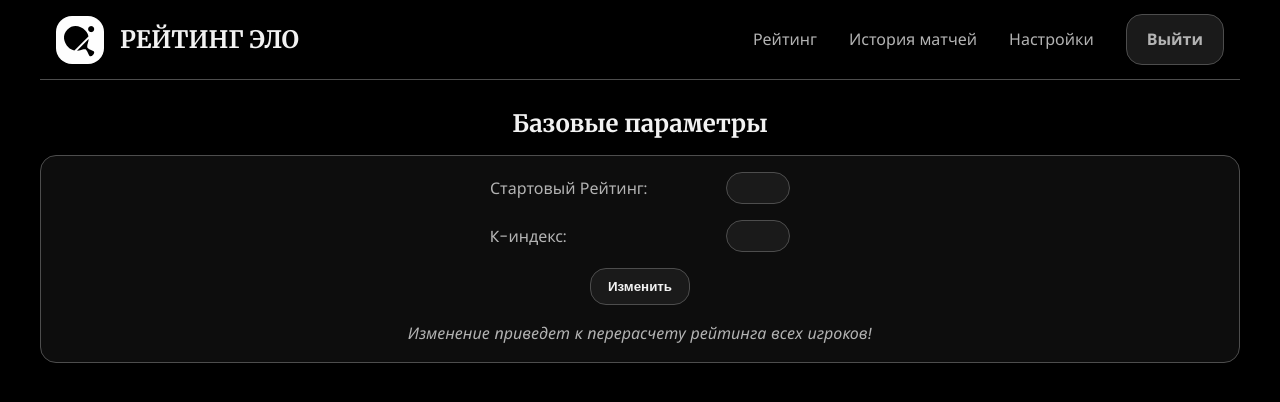
After one commit to Vleforn/table-tennis-elo-rating, a Django app: page /controlcenter in a window 1280 px wide. The commit adds this page. Shown: the top 402 px of the page. Run offline with Django 5.2, Linux system fonts and the light colour scheme; the visitor is signed in with stand-in values (Sample User, id 1); data that the repository does not hold is empty.

Commit message:
add: admin control center

```diff
--- a/app/website/forms.py
+++ b/app/website/forms.py
@@ -1,6 +1,6 @@
 from django import forms
 from django.contrib.auth.models import User
-from .models import Player, Match
+from .models import Player, Match, EloParameter
 
 class LoginForm(forms.ModelForm):
     first_name = forms.CharField(required=True, label="", widget=forms.TextInput(attrs={'class': 'form-control', 'placeholder': 'Имя'}))
@@ -27,3 +27,11 @@ class AddMatchForm(forms.ModelForm):
     class Meta:
         model = Match
         fields = '__all__'
+
+class EloParameterForm(forms.ModelForm):
+    k_index = forms.IntegerField(required=True, widget=forms.NumberInput(attrs={'class': 'form-control'}))
+    start_elo = forms.IntegerField(required=True, widget=forms.NumberInput(attrs={'class': 'form-control'}))
+
+    class Meta:
+        model = EloParameter
+        fields = '__all__'
--- a/app/website/static/style.css
+++ b/app/website/static/style.css
@@ -60,6 +60,9 @@ header .left {
 header .left img {
     width: 3rem;
     border-radius: 1em;
+}
+header a {
+    text-decoration: none;
 }
 
 header .right {
@@ -165,6 +168,28 @@ section {
 .add-player-input {
     display: block;
     width: 300px;
+    height: 2rem;
+    text-align: center;
+    background-color: var(--bg-light);
+    border-radius: 1rem;
+    border-color: var(--border);
+    border-width: 0.1em;
+    border-style: solid;
+    color: var(--text);
+    font-size: 1rem;
+}
+
+.base-settings {
+    display: flex;
+    flex-direction: row;
+    width: 300px;
+    justify-content: space-between;
+    align-items: center;
+}
+
+.base-settings input {
+    display: block;
+    width: 4rem;
     height: 2rem;
     text-align: center;
     background-color: var(--bg-light);
--- a/app/website/templates/base.html
+++ b/app/website/templates/base.html
@@ -19,7 +19,7 @@
             <li><a href="{% url 'home' %}#player-section">Рейтинг</a></li>
             <li><a href="{% url 'home' %}#match-section">История матчей</a></li>
             {% if user.is_authenticated %}
-            <li><a href="{% url 'home' %}#match-section">Настройки</a></li>
+            <li><a href="{% url 'control_center' %}">Настройки</a></li>
             {% endif %}
         </ul>
         {% if user.is_authenticated %}
@@ -35,14 +35,15 @@
     <script>
         // Wait until the DOM is fully loaded
         document.addEventListener('DOMContentLoaded', () => {
+            // Sidebar control
             const burger = document.querySelector('.burger');
             const sidebar = document.querySelector('.sidebar')
             const overlay = document.querySelector('.overlay')
 
             burger.addEventListener('click', () => {
                 burger.classList.toggle('open');
-                overlay.classList.toggle('active'); // slide in/out
-                sidebar.classList.toggle('active'); // slide in/out
+                overlay.classList.toggle('active');
+                sidebar.classList.toggle('active');
                 if (document.body.style.overflow === 'hidden') {
                     document.body.style.overflow = '';
                 } else {
@@ -50,19 +51,19 @@
                 }
             });
             document.addEventListener('click', (e) => {
-                if (!sidebar.contains(e.target) && !burger.contains(e.target)) {
-                    burger.classList.toggle('open');
+                if (burger.classList.contains('open') && !sidebar.contains(e.target) && !burger.contains(e.target)) {
+                    burger.classList.remove('open');
                     sidebar.classList.remove('active');
-                    overlay.classList.remove('active'); // slide in/out
+                    overlay.classList.remove('active');
                     document.body.style.overflow = '';
                 }
             });
                 // Close when clicking a link or button inside menu
             sidebar.addEventListener('click', (e) => {
                 if (e.target.closest('a, button')) {
-                    burger.classList.toggle('open');
+                    burger.classList.remove('open');
                     sidebar.classList.remove('active');
-                    overlay.classList.remove('active'); // slide in/out
+                    overlay.classList.remove('active');
                     document.body.style.overflow = '';
                 }
             });
--- /dev/null
+++ b/app/website/templates/control_center.html
@@ -0,0 +1,31 @@
+{% extends 'base.html' %}
+
+{% block content %}
+<section>
+    <div class="text-container">
+        <h2>Базовые параметры</h2>
+    </div>
+    <div class="control-panel">
+        <div class="cp-left">
+            {% if elo_parameter_form %}
+            <form method="POST" action="{% url 'control_center' %}">
+                {% csrf_token %}
+                <div class="base-settings">
+                    <label for="id_start_elo">Стартовый Рейтинг:</label>
+                    {{ elo_parameter_form.start_elo }}
+                </div>
+                <div class="base-settings">
+                    <label for="id_k_index">K-индекс:</label>
+                    {{ elo_parameter_form.k_index }}
+                </div>
+                <button type="submit" class="cta-button">Изменить</button>
+                <p><em>Изменение приведет к перерасчету рейтинга всех игроков!</em></p>
+            </form>
+            {% else %}
+            <p>Параметры не настроены</p>
+            {% endif %}
+        </div>
+    </div>
+</section>
+
+{% endblock %}
--- a/app/website/templates/navbar.html
+++ b/app/website/templates/navbar.html
@@ -1,16 +1,18 @@
 {% load static %}
 
 <header>
+    <a href="{% url 'home' %}">
         <div class="left">
             <img src="{% static 'logo.svg' %}">
             <h2>РЕЙТИНГ ЭЛО</h2>
         </div>
+    </a>
     <div class="right">
         <ul>
             <li><a href="{% url 'home' %}#player-section">Рейтинг</a></li>
             <li><a href="{% url 'home' %}#match-section">История матчей</a></li>
             {% if user.is_authenticated %}
-            <li><a href="{% url 'home' %}#match-section">Настройки</a></li>
+            <li><a href="{% url 'control_center' %}">Настройки</a></li>
             {% endif %}
         </ul>
         {% if user.is_authenticated %}
--- a/app/website/urls.py
+++ b/app/website/urls.py
@@ -8,7 +8,7 @@ urlpatterns = [
         path('match', views.match, name='match'),
         path('add_match', views.add_match, name='add_match'),
         path('rating', views.rating, name='rating'),
-        path('controlcenter', views.control_center, name='controlcenter'),
+        path('controlcenter', views.control_center, name='control_center'),
         path('login_page', views.login_page, name='login_page'),
         path('logout', views.logout_user, name='logout_user'),
 ]
--- a/app/website/views.py
+++ b/app/website/views.py
@@ -1,9 +1,9 @@
 from django.contrib.auth import authenticate, login, logout
 from django.shortcuts import redirect, render
 from .models import Player, Match, RatingRecords, EloParameter
-from django.db.models import OuterRef, Subquery, Window, F
+from django.db.models import Window, F
 from django.db.models.functions import Rank
-from .forms import AddPlayerForm, AddMatchForm
+from .forms import AddPlayerForm, AddMatchForm, EloParameterForm
 from django.contrib import messages
 from .elo_calc import update_rating
 from .queries import get_curr_rating
@@ -31,7 +31,15 @@ def logout_user(request):
 def control_center(request):
     if request.user.is_authenticated:
         parameters = EloParameter.objects.first()
-        return render(request, 'controlcenter.html', {'parameters': parameters})
+        if request.method == 'POST':
+            elo_parameter_form = EloParameterForm(request.POST, instance=parameters)
+            if elo_parameter_form.is_valid():
+                elo_parameter_form.save()
+                # recalculate all ratings
+            return redirect('control_center')
+        else:
+            elo_parameter_form = EloParameterForm(instance=parameters)
+            return render(request, 'control_center.html', {'elo_parameter_form': elo_parameter_form})
     else:
         messages.success(request, 'You must be logged in to see that page')
         return redirect('home')
```
Lines whose indentation alone changed are shown as unchanged.
